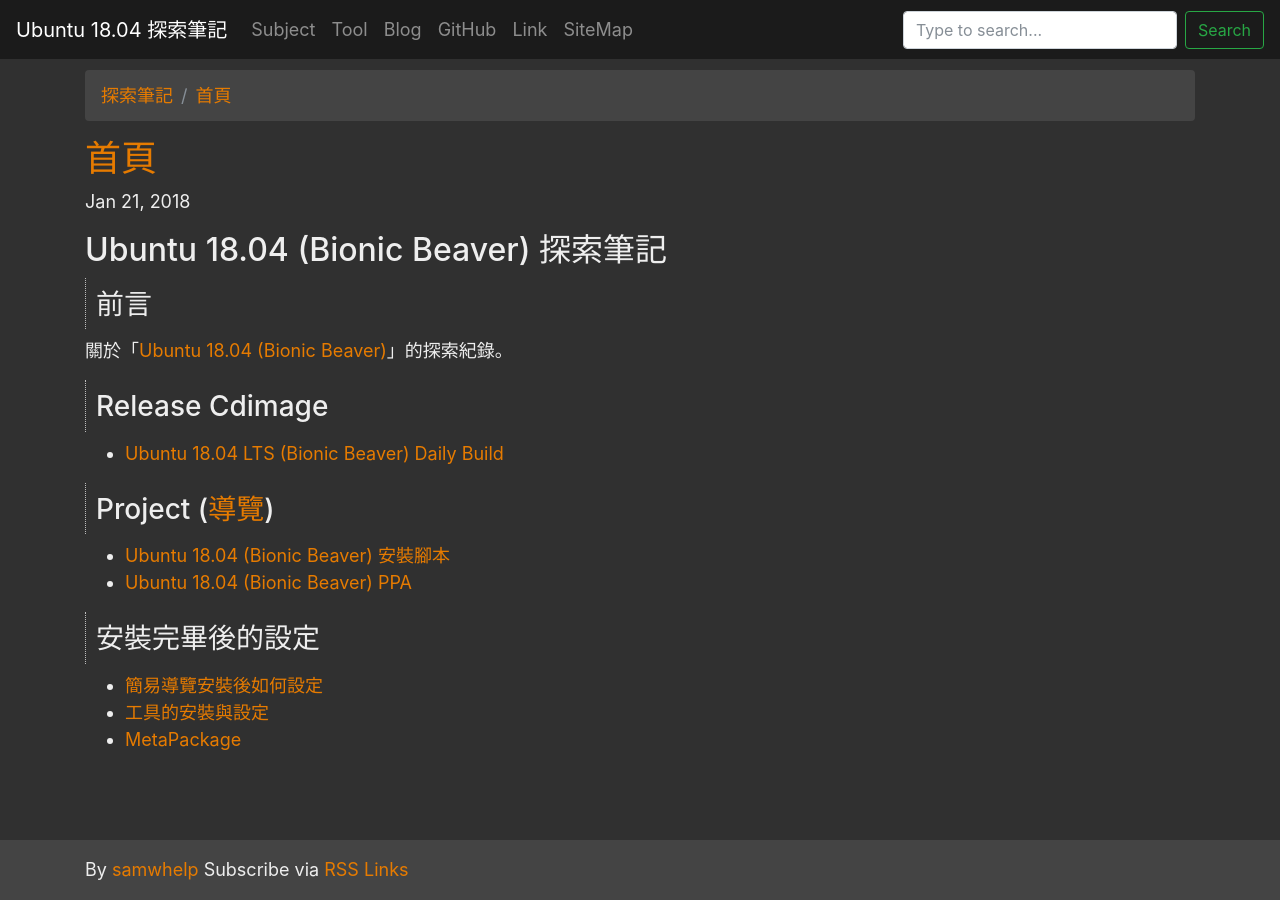
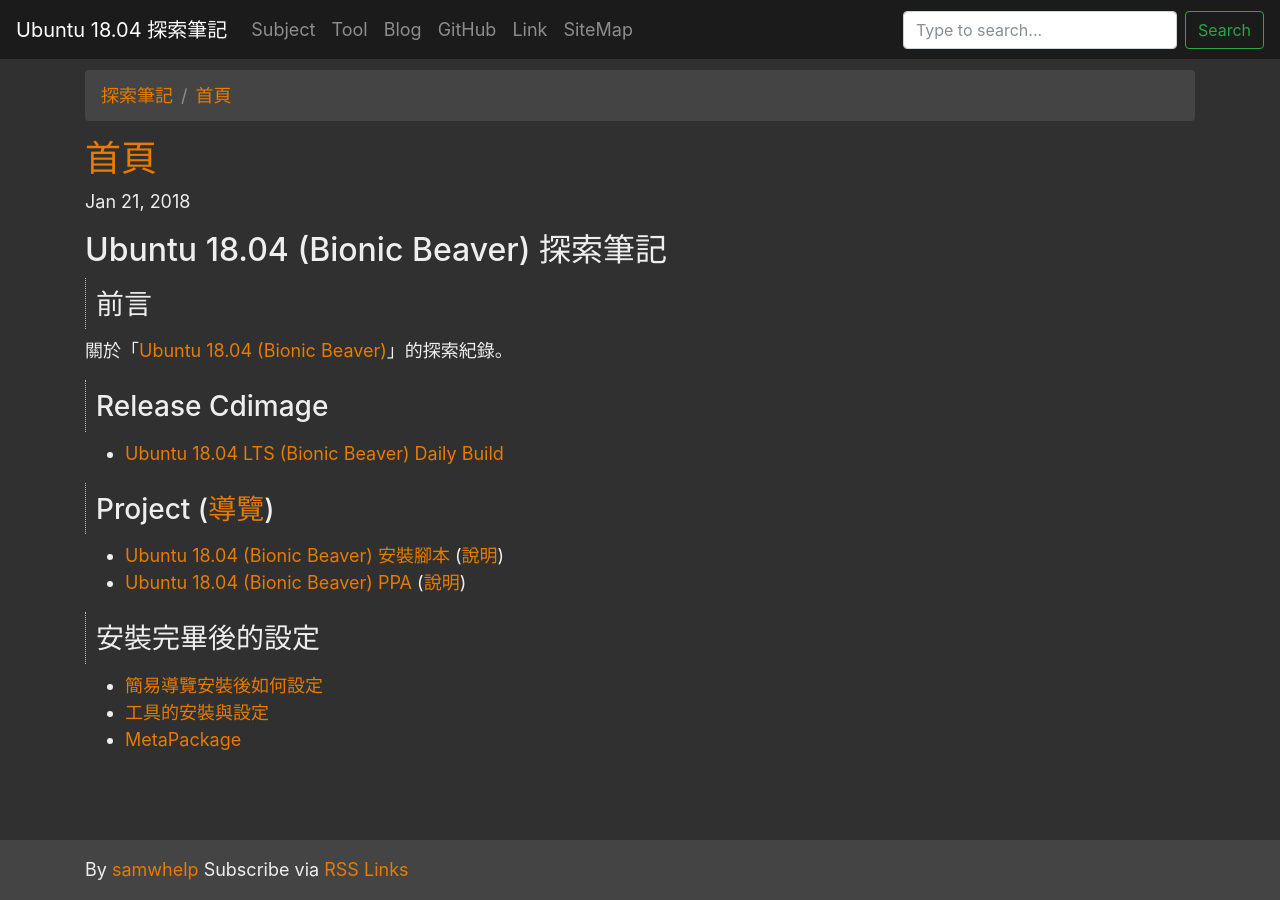
Before and after one commit to samwhelp/note-ubuntu-18.04, a Jekyll site: the page built from index.md, in a window 1280 px wide. Built offline with Jekyll 4.4.1, drawn with Linux system fonts in a browser that asks for light colours; nearby versions of some CDN libraries.

Commit message:
play-locale

```diff
--- a/index.md
+++ b/index.md
@@ -23,8 +23,8 @@ source_url: '/index.md'
 
 ## Project ([導覽](read/project))
 
-* [Ubuntu 18.04 (Bionic Beaver) 安裝腳本](https://github.com/samwhelp/play-ubuntu-18.04-plan)
-* [Ubuntu 18.04 (Bionic Beaver) PPA](https://github.com/samwhelp/play-ubuntu-18.04-ppa)
+* [Ubuntu 18.04 (Bionic Beaver) 安裝腳本](https://github.com/samwhelp/play-ubuntu-18.04-plan) ([說明](read/project/play-ubuntu-18.04-plan))
+* [Ubuntu 18.04 (Bionic Beaver) PPA](https://github.com/samwhelp/play-ubuntu-18.04-ppa) ([說明](read/project/play-ubuntu-18.04-ppa))
 
 ## 安裝完畢後的設定
 
```
Also changed, not shown: read/project/play-ubuntu-18.04-plan/play-locale/index.md (+6 -1 lines).
